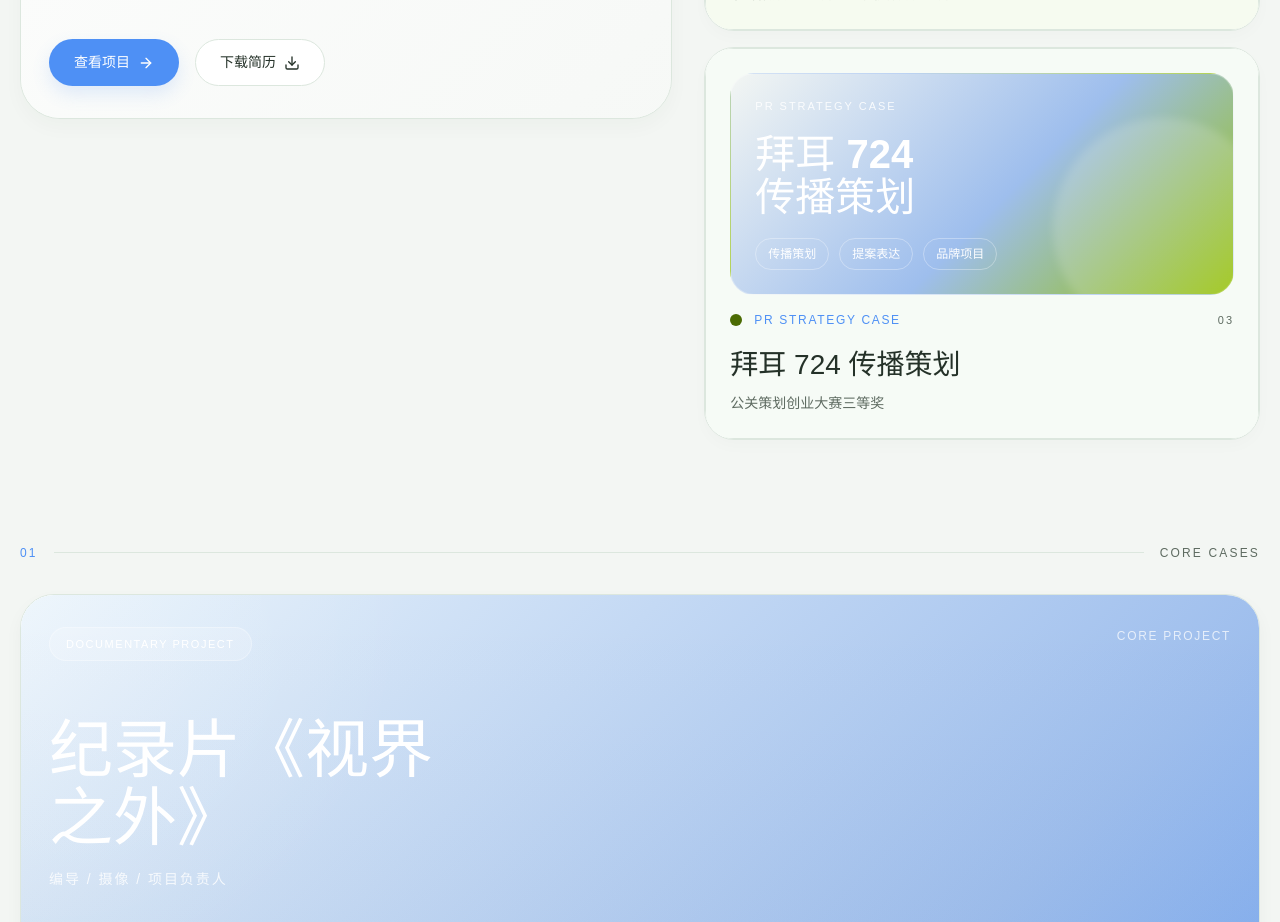
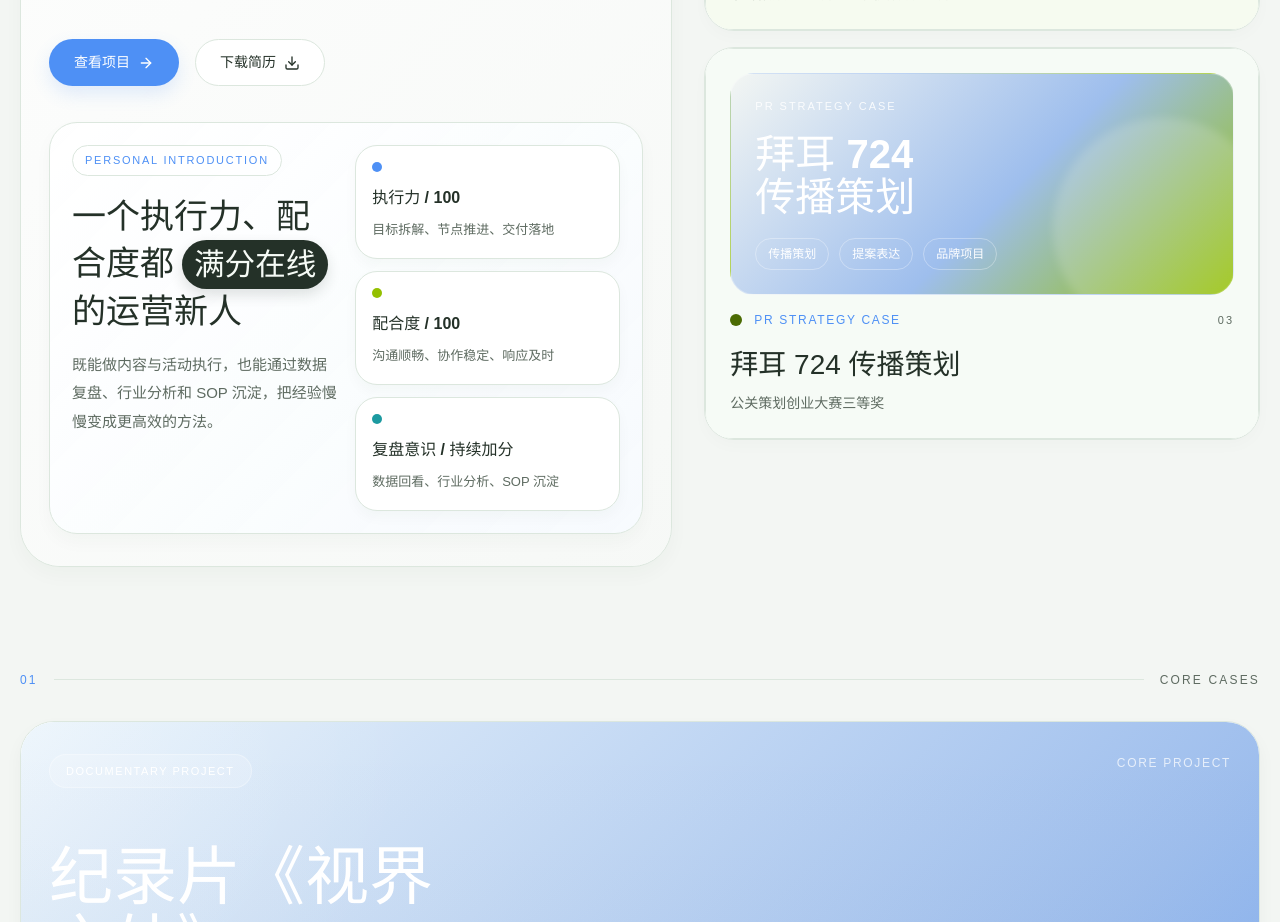
Before and after one commit to neocyyn-ship-it/NeoCyyyn, a React (Vite) app: page / in a window 1280 px wide. Shown: the part 820-1742 px from the top of the page. Built offline with nearby package versions, Linux system fonts and the light colour scheme.

Commit message:
Add homepage personal introduction section

```diff
--- a/src/App.tsx
+++ b/src/App.tsx
@@ -172,6 +172,12 @@ const additionalWorks: ExperienceItem[] = [
   { title: "新华社内容协作", desc: "参与采访、编稿、拍摄与剪辑流程，体现内容生产与协作执行能力。" },
   { title: "新闻摄影《旅人》组照", desc: "可延展为影像展示模块，体现视觉表达与纪实内容判断。" },
   { title: "沉船逃生互动视频项目", desc: "体现脚本整理、叙事设计与互动内容执行经验。" }
+];
+
+const personalIntroMetrics = [
+  { title: "执行力 / 100", desc: "目标拆解、节点推进、交付落地", tone: palette.blue },
+  { title: "配合度 / 100", desc: "沟通顺畅、协作稳定、响应及时", tone: palette.apple },
+  { title: "复盘意识 / 持续加分", desc: "数据回看、行业分析、SOP 沉淀", tone: palette.teal },
 ];
 
 const createEvidenceSvg = (title: string, subtitle: string, note: string, toneA: string, toneB: string) =>
@@ -672,6 +678,130 @@ export default function App() {
                       <Download size={16} />
                     </a>
                   </div>
+
+                  <div
+                    style={{
+                      marginTop: 36,
+                      display: "grid",
+                      gap: 18,
+                      gridTemplateColumns: "repeat(auto-fit, minmax(260px, 1fr))",
+                      alignItems: "start",
+                      borderRadius: 28,
+                      border: `1px solid ${palette.line}`,
+                      background: "linear-gradient(135deg, rgba(255,255,255,0.94), rgba(247,251,255,0.88))",
+                      padding: 22,
+                      boxShadow: "0 8px 18px rgba(36,49,40,0.03)",
+                    }}
+                  >
+                    <div>
+                      <div
+                        style={{
+                          display: "inline-flex",
+                          alignItems: "center",
+                          gap: 8,
+                          borderRadius: 999,
+                          border: `1px solid ${palette.line}`,
+                          background: "rgba(255,255,255,0.8)",
+                          padding: "6px 12px",
+                          fontSize: 11,
+                          letterSpacing: "0.16em",
+                          textTransform: "uppercase",
+                          color: palette.blue,
+                        }}
+                      >
+                        PERSONAL INTRODUCTION
+                      </div>
+                      <h2
+                        style={{
+                          margin: "18px 0 0",
+                          fontSize: "clamp(24px, 3.2vw, 34px)",
+                          lineHeight: 1.35,
+                          fontWeight: 600,
+                          color: palette.text,
+                        }}
+                      >
+                        一个执行力、配合度都
+                        <span
+                          style={{
+                            display: "inline-flex",
+                            alignItems: "center",
+                            margin: "0 8px",
+                            borderRadius: 999,
+                            background: "#243128",
+                            color: "#F6FBF6",
+                            padding: "4px 12px",
+                            fontSize: "0.9em",
+                            boxShadow: "0 6px 14px rgba(36,49,40,0.14)",
+                          }}
+                        >
+                          满分在线
+                        </span>
+                        的运营新人
+                      </h2>
+                      <p
+                        style={{
+                          margin: "16px 0 0",
+                          maxWidth: 520,
+                          fontSize: 15,
+                          lineHeight: 1.9,
+                          color: palette.textSoft,
+                        }}
+                      >
+                        既能做内容与活动执行，也能通过数据复盘、行业分析和 SOP 沉淀，把经验慢慢变成更高效的方法。
+                      </p>
+                    </div>
+
+                    <div
+                      style={{
+                        display: "grid",
+                        gap: 12,
+                        gridTemplateColumns: "repeat(auto-fit, minmax(148px, 1fr))",
+                      }}
+                    >
+                      {personalIntroMetrics.map((item) => (
+                        <div
+                          key={item.title}
+                          style={{
+                            borderRadius: 22,
+                            border: `1px solid ${palette.line}`,
+                            background: "#FFFFFF",
+                            padding: 16,
+                            boxShadow: "0 6px 14px rgba(36,49,40,0.03)",
+                          }}
+                        >
+                          <div
+                            style={{
+                              width: 10,
+                              height: 10,
+                              borderRadius: "50%",
+                              background: item.tone,
+                            }}
+                          />
+                          <div
+                            style={{
+                              marginTop: 14,
+                              fontSize: 16,
+                              lineHeight: 1.45,
+                              fontWeight: 600,
+                              color: palette.text,
+                            }}
+                          >
+                            {item.title}
+                          </div>
+                          <p
+                            style={{
+                              margin: "10px 0 0",
+                              fontSize: 13,
+                              lineHeight: 1.75,
+                              color: palette.textSoft,
+                            }}
+                          >
+                            {item.desc}
+                          </p>
+                        </div>
+                      ))}
+                    </div>
+                  </div>
                 </div>
               </Panel>
 
```
